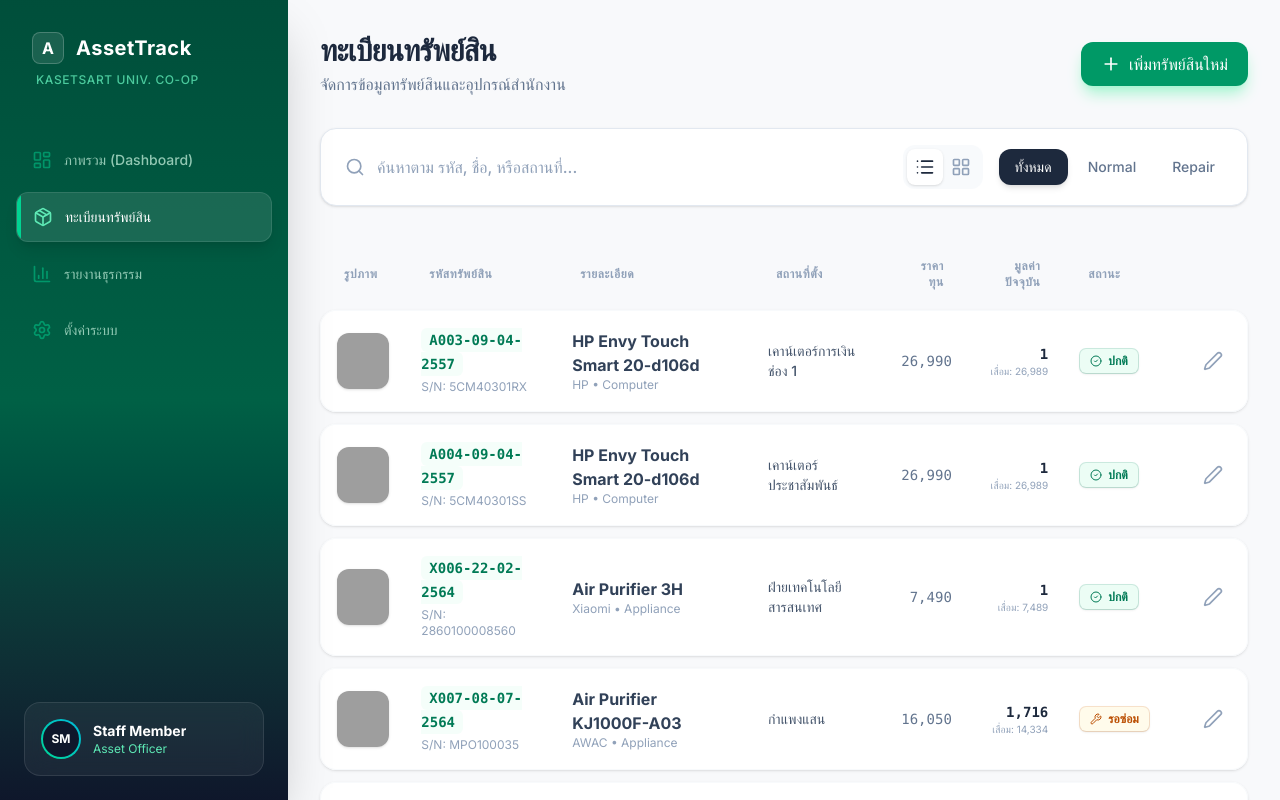
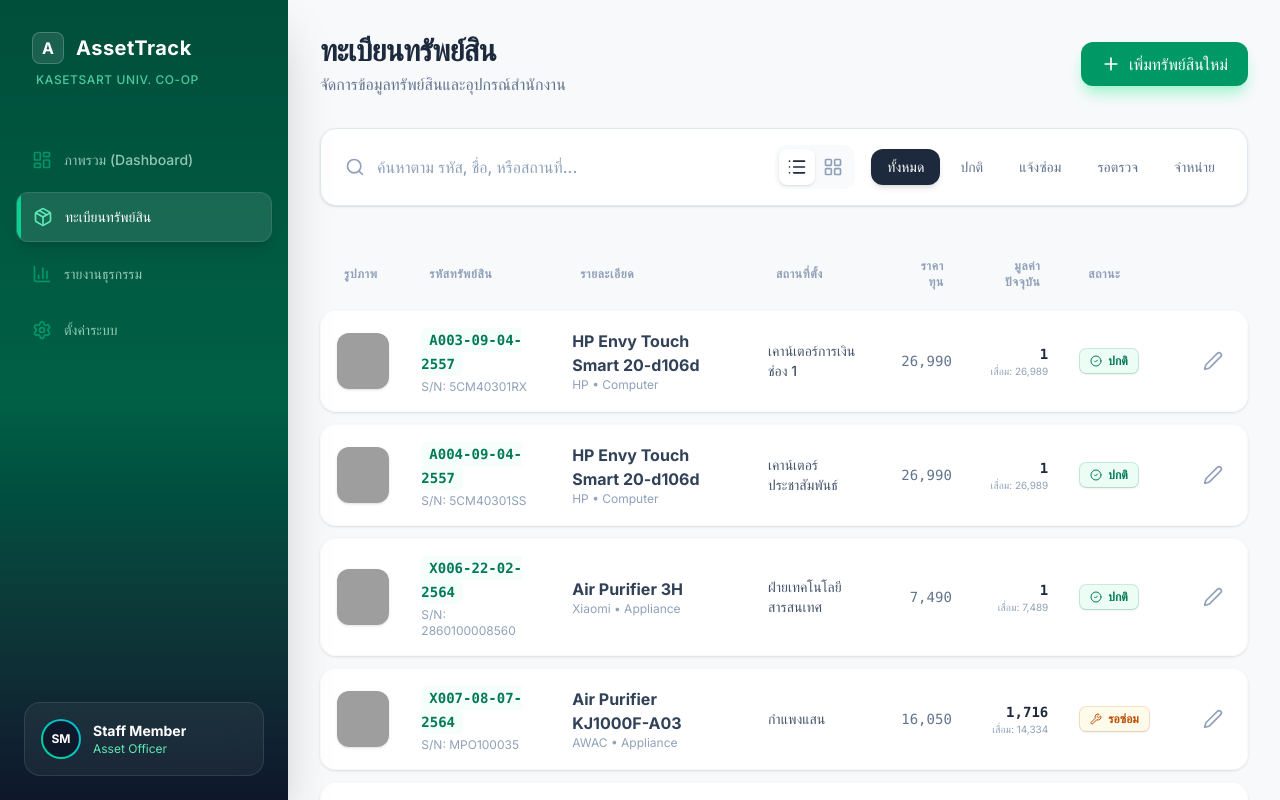
Before and after one commit to kiatnarongthanomsap/asset-track, a React (Vite) app: page / in a window 1280 px wide. Both pictures are taken after a click on the button "ทะเบียนทรัพย์สิน". Built offline with nearby package versions, Linux system fonts and the light colour scheme; grey boxes are pictures that could not be loaded.

Commit message:
feat: Enable dashboard KPI card clicks to filter asset registry, adding new status options and localized labels.

```diff
--- a/src/App.jsx
+++ b/src/App.jsx
@@ -31,6 +31,12 @@ export default function App() {
     const [categories, setCategories] = useState(ASSET_CATEGORIES);
     const [isEditModalOpen, setIsEditModalOpen] = useState(false);
     const [currentAsset, setCurrentAsset] = useState(null);
+    const [assetFilter, setAssetFilter] = useState('All');
+
+    const handleDashboardStatClick = (status) => {
+        setAssetFilter(status);
+        setActiveTab('assets');
+    };
 
     const handleAddAsset = () => {
         // Create an empty asset template
@@ -192,7 +198,10 @@ export default function App() {
                         </div>
 
                         <CoopHeader />
-                        <KPICards data={assets} />
+                        <KPICards
+                            data={assets}
+                            onStatClick={handleDashboardStatClick}
+                        />
                         <ValueStatusSection data={assets} />
 
                         <div className="grid grid-cols-1 gap-8">
@@ -208,6 +217,8 @@ export default function App() {
                         data={assets}
                         onEditAsset={handleEditAsset}
                         onAddAsset={handleAddAsset}
+                        initialFilter={assetFilter}
+                        onFilterChange={setAssetFilter}
                     />
                 )}
 
--- a/src/components/AssetRegistry.jsx
+++ b/src/components/AssetRegistry.jsx
@@ -3,10 +3,20 @@ import { Search, Filter, Plus, MoreVertical, LayoutGrid, List, Edit2 } from 'luc
 import StatusBadge from './StatusBadge';
 import { calculateDepreciation } from '../utils/calculations';
 
-const AssetRegistry = ({ data, onEditAsset, onAddAsset }) => {
+const AssetRegistry = ({ data, onEditAsset, onAddAsset, initialFilter = 'All', onFilterChange }) => {
     const [searchQuery, setSearchQuery] = useState('');
-    const [filterStatus, setFilterStatus] = useState('All');
+    const [filterStatus, setFilterStatus] = useState(initialFilter);
     const [viewMode, setViewMode] = useState('list'); // 'list' or 'grid'
+
+    // Sync state if prop changes (e.g. navigation from dashboard)
+    React.useEffect(() => {
+        setFilterStatus(initialFilter);
+    }, [initialFilter]);
+
+    const handleFilterChange = (status) => {
+        setFilterStatus(status);
+        onFilterChange?.(status);
+    };
 
     const filteredAssets = useMemo(() => {
         return data.filter(asset => {
@@ -65,16 +75,19 @@ const AssetRegistry = ({ data, onEditAsset, onAddAsset }) => {
                     </div>
 
                     <div className="flex items-center space-x-1">
-                        {['All', 'Normal', 'Repair'].map((status) => (
+                        {['All', 'Normal', 'Repair', 'Check', 'Disposed'].map((status) => (
                             <button
                                 key={status}
-                                onClick={() => setFilterStatus(status)}
+                                onClick={() => handleFilterChange(status)}
                                 className={`px-4 py-2 text-sm font-medium rounded-xl transition-all ${filterStatus === status
                                     ? 'bg-slate-800 text-white shadow-md'
                                     : 'text-slate-500 hover:bg-slate-100 hover:text-slate-700'
                                     }`}
                             >
-                                {status === 'All' ? 'ทั้งหมด' : status}
+                                {status === 'All' ? 'ทั้งหมด' :
+                                    status === 'Normal' ? 'ปกติ' :
+                                        status === 'Repair' ? 'แจ้งซ่อม' :
+                                            status === 'Check' ? 'รอตรวจ' : 'จำหน่าย'}
                             </button>
                         ))}
                     </div>
--- a/src/components/KPICards.jsx
+++ b/src/components/KPICards.jsx
@@ -1,7 +1,7 @@
 import React, { useMemo } from 'react';
 import { Box, CheckCircle2, Wrench, Search, Trash2, ArrowUpRight } from 'lucide-react';
 
-const KPICards = ({ data }) => {
+const KPICards = ({ data, onStatClick }) => {
     const stats = useMemo(() => {
         if (!data) return { all: 0, normal: 0, repair: 0, check: 0, disposed: 0 };
         return {
@@ -16,6 +16,7 @@ const KPICards = ({ data }) => {
     const kpis = [
         {
             title: 'ทั้งหมด',
+            statusValue: 'All',
             subtitle: 'รายการทุกรายการในระบบ',
             value: stats.all,
             icon: Box,
@@ -26,6 +27,7 @@ const KPICards = ({ data }) => {
         },
         {
             title: 'ปกติ',
+            statusValue: 'Normal',
             subtitle: 'พร้อมสำหรับการใช้งาน',
             value: stats.normal,
             icon: CheckCircle2,
@@ -36,6 +38,7 @@ const KPICards = ({ data }) => {
         },
         {
             title: 'ชำรุด',
+            statusValue: 'Repair',
             subtitle: 'รอคิวแจ้งซ่อมบำรุง',
             value: stats.repair,
             icon: Wrench,
@@ -46,6 +49,7 @@ const KPICards = ({ data }) => {
         },
         {
             title: 'รอตรวจสอบ',
+            statusValue: 'Check',
             subtitle: 'กำลังรอการยืนยัน',
             value: stats.check,
             icon: Search,
@@ -56,6 +60,7 @@ const KPICards = ({ data }) => {
         },
         {
             title: 'จำหน่ายออก',
+            statusValue: 'Disposed',
             subtitle: 'โอนย้าย/ทำลายแล้ว',
             value: stats.disposed,
             icon: Trash2,
@@ -69,7 +74,11 @@ const KPICards = ({ data }) => {
     return (
         <div className="grid grid-cols-1 sm:grid-cols-2 lg:grid-cols-5 gap-5 mb-8">
             {kpis.map((kpi, index) => (
-                <div key={index} className="bg-white p-5 rounded-3xl shadow-sm border border-slate-100 hover:shadow-2xl hover:-translate-y-1 transition-all duration-500 group relative overflow-hidden">
+                <div
+                    key={index}
+                    onClick={() => onStatClick?.(kpi.statusValue)}
+                    className="bg-white p-5 rounded-3xl shadow-sm border border-slate-100 hover:shadow-2xl hover:-translate-y-1 transition-all duration-500 group relative overflow-hidden cursor-pointer"
+                >
                     {/* Background Icon Detail */}
                     <kpi.icon className={`absolute -right-4 -bottom-4 w-24 h-24 opacity-5 pointer-events-none transition-transform duration-700 group-hover:scale-125 group-hover:-rotate-12 ${kpi.color}`} />
 
```
